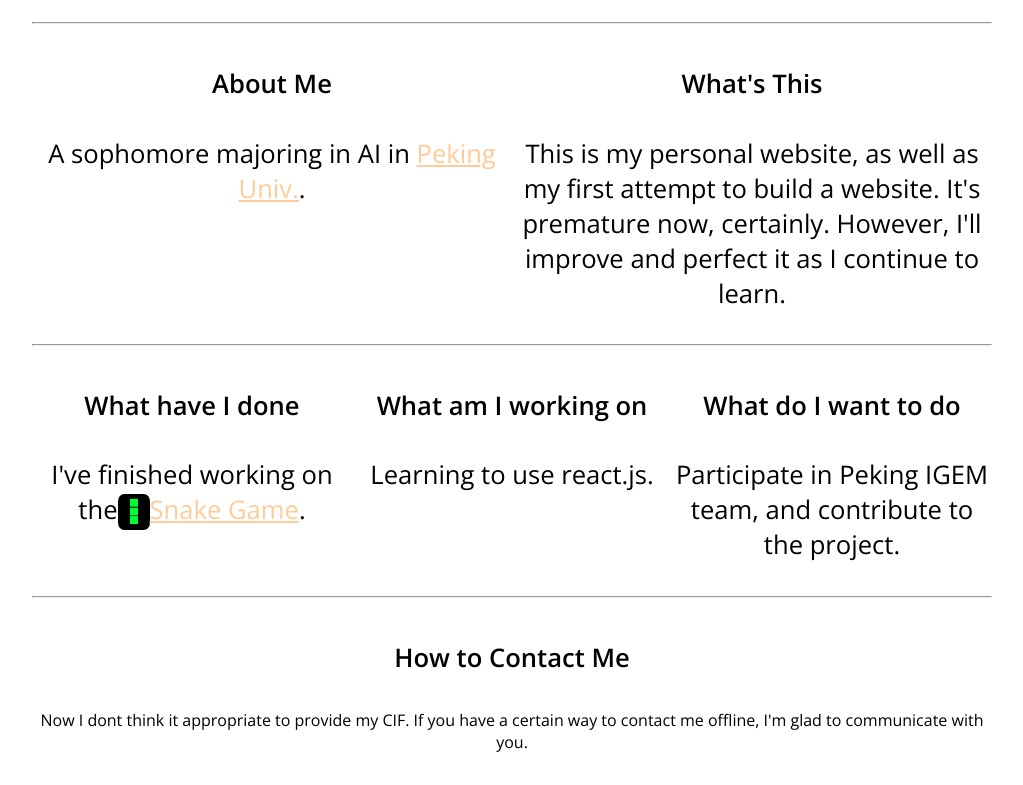
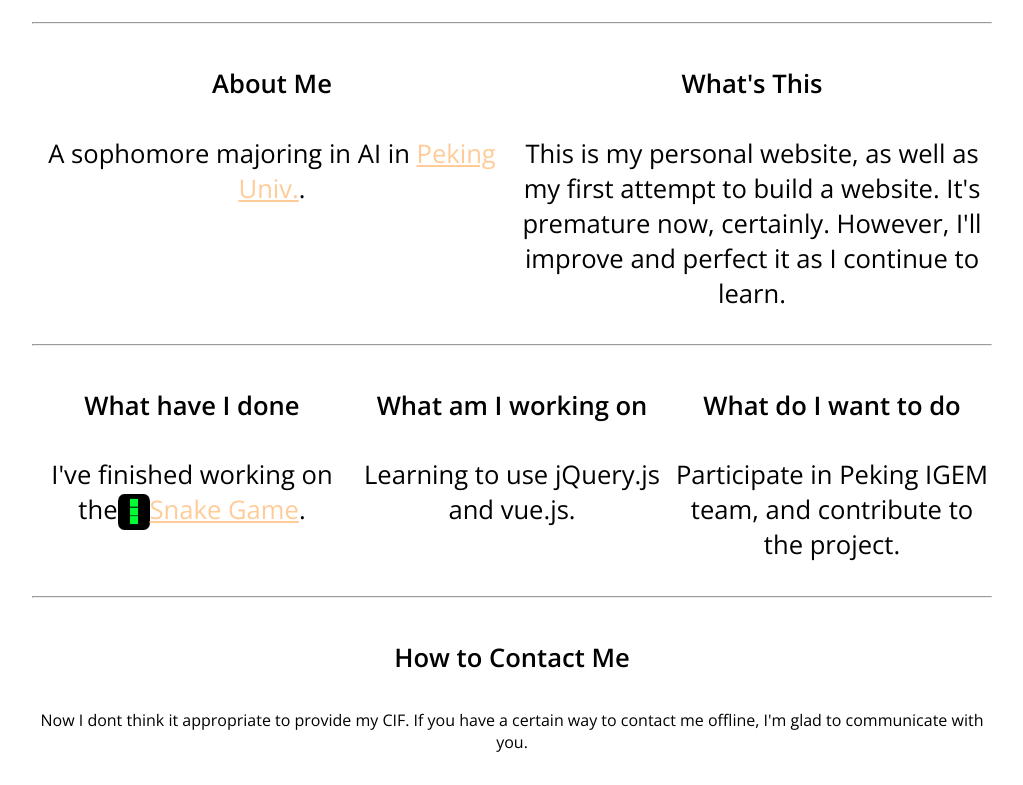
Before and after one commit to Mike-Sagiri/prac_web, a plain HTML site: page index.html in a window 1280 px wide. Shown: the part 530-1315 px from the top of the page, without its empty margins (128-1151 px from the left). Drawn offline with nearby package versions, Linux system fonts and the light colour scheme.

Commit message:
modify some simple narrations

```diff
--- a/index.html
+++ b/index.html
@@ -36,13 +36,13 @@
             <div class="subcontainer">
                 <h4>What have I done</h4>
                 <p>
-                    I've finished working on the<a href="./gameboard.html" class="linking" target="_blank"><img class="sImg" src="./snake.png" width="10%">Snake Game</a>.
+                    I've finished working on the<a href="./gameboard.html" class="linking" target="_blank"><img class="sImg" src="./snake.png" width="10%" >Snake Game</a>.
                 </p>
             </div>
             <div class="subcontainer">
                 <h4>What am I working on</h4>
                 <p>
-                    Learning to use react.js.
+                    Learning to use jQuery.js and vue.js.
                 </p>
             </div>
             <div class="subcontainer">
```
Also changed, not shown: 1 other file.
